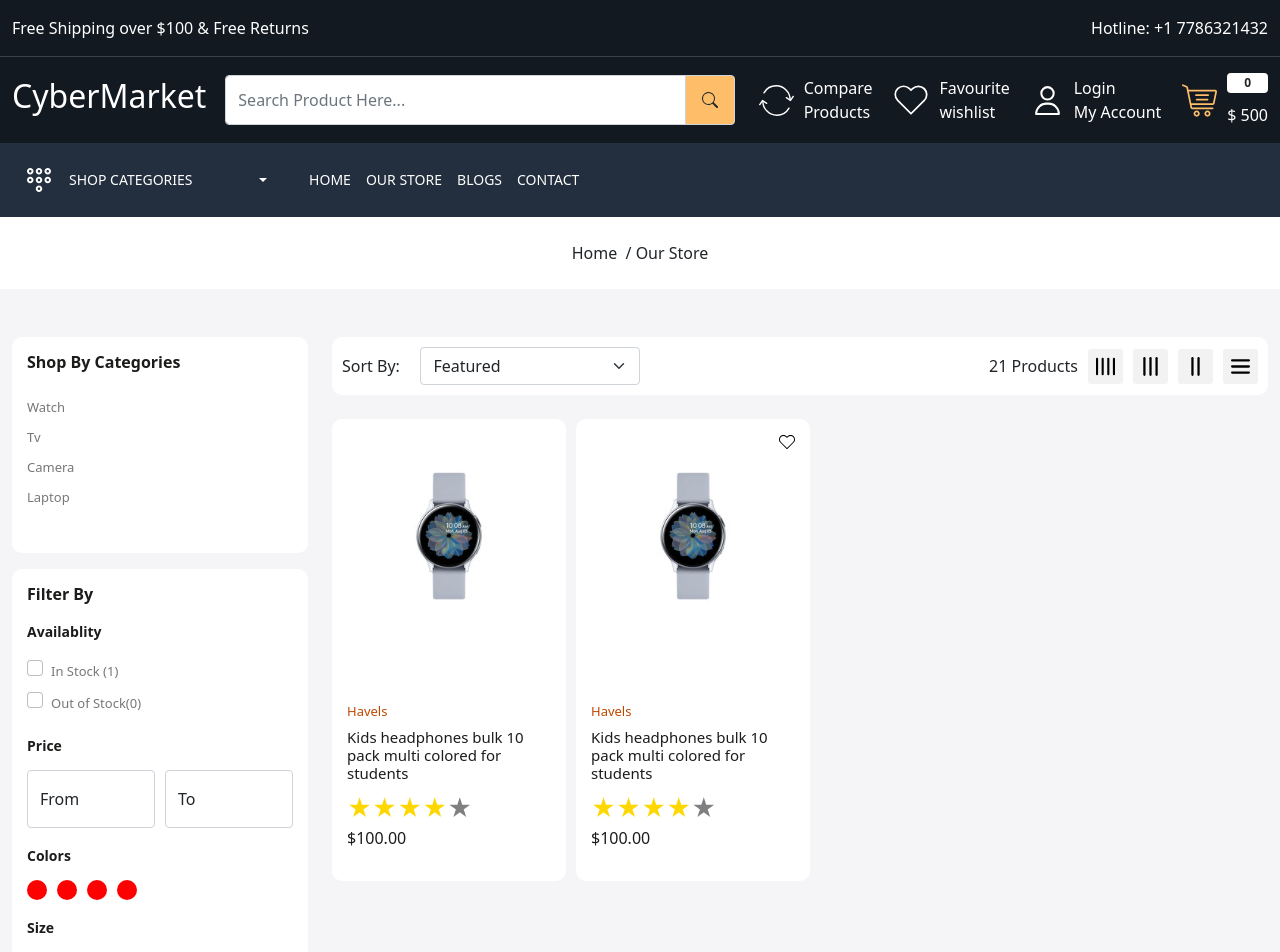
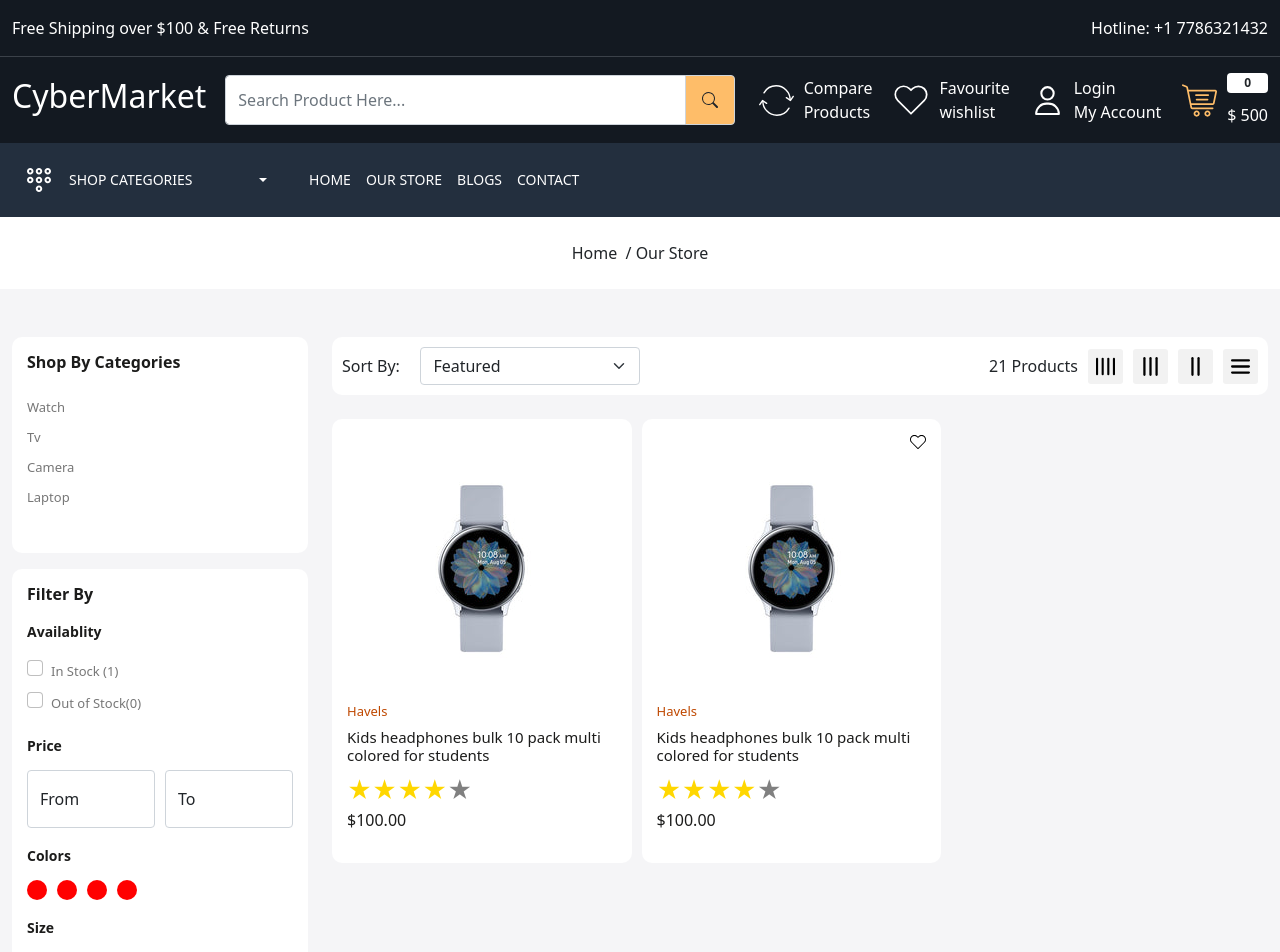
Before and after one commit to Cory-Kim/E-commerce_Client, a React (Create React App) app: page /product in a window 1280 px wide. Shown: the top 952 px of the page. Built offline with nearby package versions, Linux system fonts and the light colour scheme.

Commit message:
fixed default value error.

```diff
--- a/src/components/ProductCard.js
+++ b/src/components/ProductCard.js
@@ -17,7 +17,7 @@ const ProductCard = (props) => {
         <>
             <div
                 className={`${
-                    location.pathname === "/store" ? `gr-${grid}` : "col-3"
+                    location.pathname === "/product" ? `gr-${grid}` : "col-3"
                 }`}
             >
                 <Link to=":id" className="product-card position-relative">
@@ -83,7 +83,7 @@ const ProductCard = (props) => {
 
             <div
                 className={`${
-                    location.pathname === "/store" ? `gr-${grid}` : "col-3"
+                    location.pathname === "/product" ? `gr-${grid}` : "col-3"
                 }`}
             >
                 <Link className="product-card position-relative">
--- a/src/pages/OurStore.js
+++ b/src/pages/OurStore.js
@@ -215,7 +215,7 @@ const OurStore = () => {
                                         </p>
                                         <select
                                             name=""
-                                            defaultValue={"manula"}
+                                            defaultValue={"manual"}
                                             className="form-control form-select"
                                             id=""
                                         >
```
